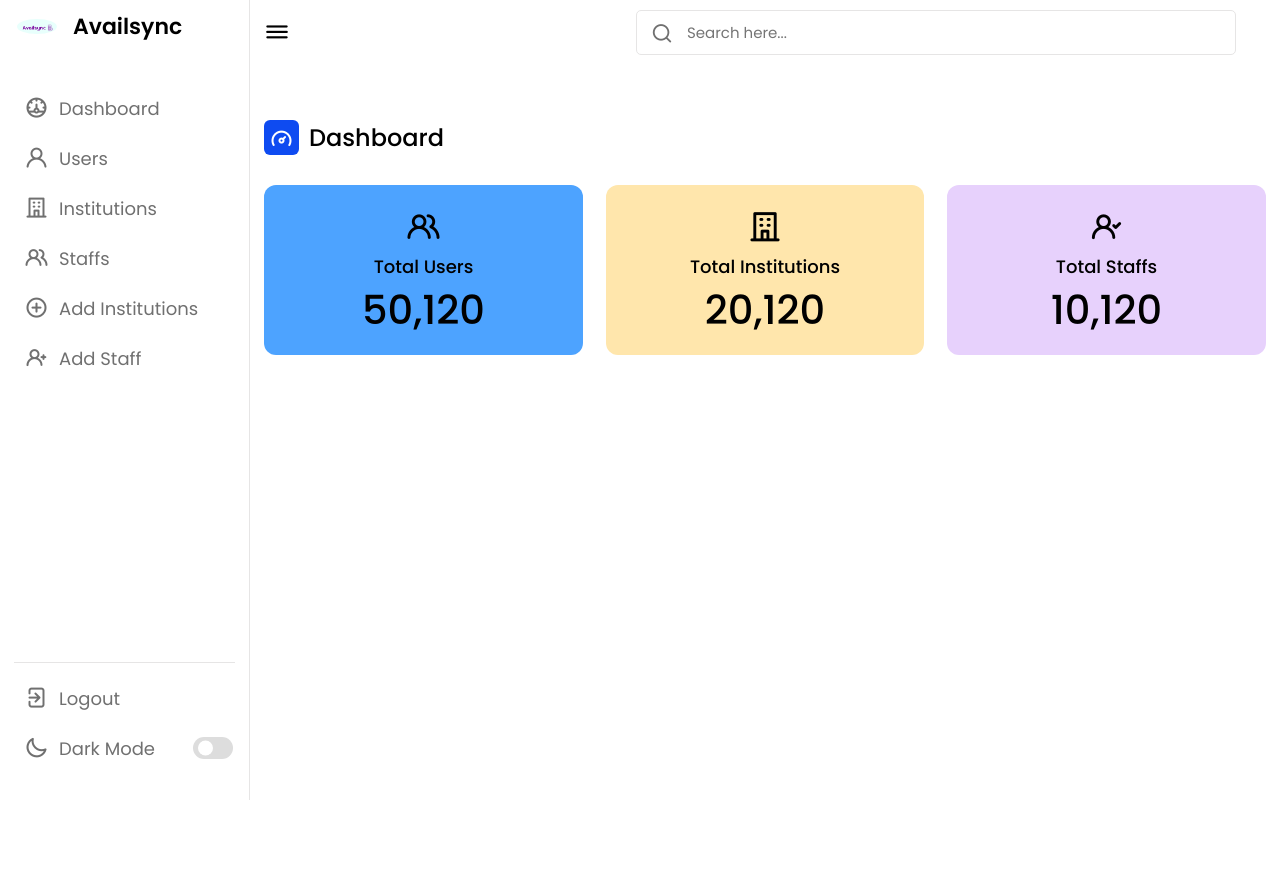
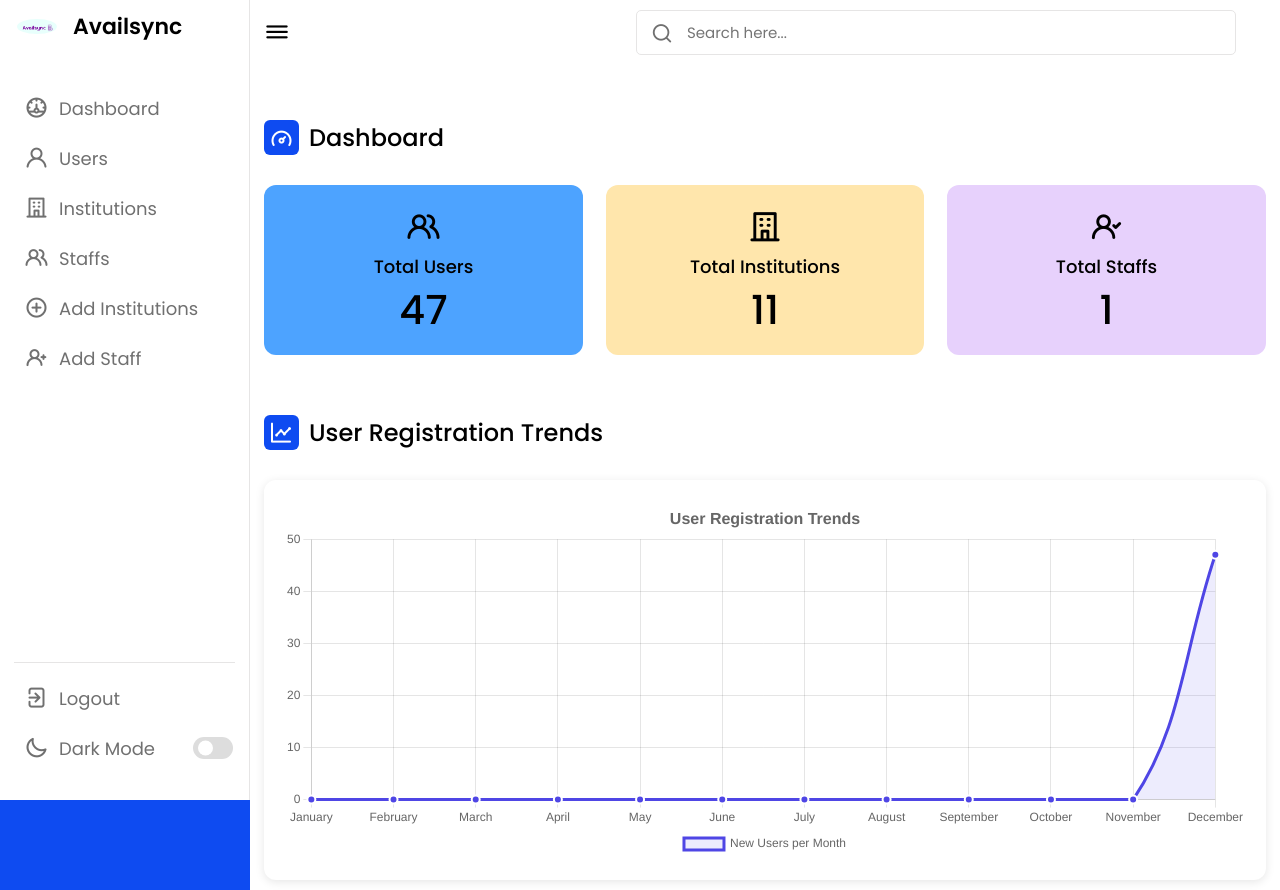
Before and after one commit to amiparadis250/Availsync, a Django app: page /dashboard/ in a window 1280 px wide. Before the commit the page ends 800 px from the top, so only its background shows below. Run offline with Django 5.2, Linux system fonts and the light colour scheme; a user stored in the database is signed in; data comes from the database, SQL or seed files in the repository.

Commit message:
dashboard trends

```diff
--- a/Availsync/static/css/dashboard.css
+++ b/Availsync/static/css/dashboard.css
@@ -302,6 +302,7 @@
     align-items: center;
     justify-content: space-between;
     flex-wrap: wrap;
+
 }
 .dash-content .boxes .box{
     display: flex;
@@ -312,6 +313,7 @@
     padding: 15px 20px;
     background-color: var(--box1-color);
     transition: var(--tran-05);
+
 }
 .boxes .box i{
     font-size: 35px;
--- a/Availsync/templates/dashboard.html
+++ b/Availsync/templates/dashboard.html
@@ -6,7 +6,8 @@
     <meta http-equiv="X-UA-Compatible" content="IE=edge">
     <meta name="viewport" content="width=device-width, initial-scale=1.0">
     <link rel="stylesheet" href="{% static 'css/dashboard.css' %}">
-     <link rel="stylesheet" href="https://unicons.iconscout.com/release/v4.0.0/css/line.css">
+    <link rel="stylesheet" href="https://unicons.iconscout.com/release/v4.0.0/css/line.css">
+    <script src="https://cdn.jsdelivr.net/npm/chart.js"></script>
     <title>Admin Dashboard Panel</title>
 </head>
 <body>
@@ -15,7 +16,6 @@
             <div class="logo-image">
                <img src="{% static 'images/image.png' %}" alt="">
             </div>
-
             <span class="logo_name">Availsync</span>
         </div>
         <div class="menu-items">
@@ -51,13 +51,11 @@
                     <i class="uil uil-signout"></i>
                     <span class="link-name">Logout</span>
                 </a></li>
-
                 <li class="mode">
                     <a href="#">
                         <i class="uil uil-moon"></i>
                         <span class="link-name">Dark Mode</span>
                     </a>
-
                     <div class="mode-toggle">
                       <span class="switch"></span>
                     </div>
@@ -69,13 +67,10 @@
     <section class="dashboard">
         <div class="top">
             <i class="uil uil-bars sidebar-toggle"></i>
-
             <div class="search-box">
                 <i class="uil uil-search"></i>
                 <input type="text" placeholder="Search here...">
             </div>
-
-            <!--<img src="images/profile.jpg" alt="">-->
         </div>
 
         <div class="dash-content">
@@ -89,24 +84,94 @@
                     <div class="box box1">
                         <i class="uil uil-users-alt"></i>
                         <span class="text">Total Users</span>
-                        <span class="number">50,120</span>
+                        <span class="number">{{ total_users }}</span>
                     </div>
                     <div class="box box2">
                         <i class="uil uil-building"></i>
                         <span class="text">Total Institutions</span>
-                        <span class="number">20,120</span>
+                        <span class="number">{{ total_institutions }}</span>
                     </div>
                     <div class="box box3">
                         <i class="uil uil-user-check"></i>
                         <span class="text">Total Staffs</span>
-                        <span class="number">10,120</span>
+                        <span class="number">{{ total_staffs }}</span>
+                    </div>
+                </div>
+
+                <!-- User Trends Graph Section -->
+                <div class="activity" style="margin-top: 50px;">
+                    <div class="title">
+                        <i class="uil uil-chart-line"></i>
+                        <span class="text">User Registration Trends</span>
+                    </div>
+                    <div style="width: 100%; height: 400px; background: white; padding: 20px; border-radius: 12px; box-shadow: 0 2px 10px rgba(0, 0, 0, 0.1);">
+                        <canvas id="userTrendsChart"></canvas>
                     </div>
                 </div>
             </div>
-
-
         </div>
     </section>
+
+    <script>
+        const ctx = document.getElementById('userTrendsChart').getContext('2d');
+
+        // Parse the JSON data from Django
+        const userCounts = {{ user_counts|safe }};
+
+        // Prepare data for the chart
+        const months = ['January', 'February', 'March', 'April', 'May', 'June',
+                       'July', 'August', 'September', 'October', 'November', 'December'];
+        const userData = months.map((_, index) => userCounts[String(index + 1)] || 0);
+
+        // Create the chart
+        new Chart(ctx, {
+            type: 'line',
+            data: {
+                labels: months,
+                datasets: [{
+                    label: 'New Users per Month',
+                    data: userData,
+                    borderColor: '#4F46E5',
+                    backgroundColor: 'rgba(79, 70, 229, 0.1)',
+                    tension: 0.4,
+                    fill: true,
+                    pointBackgroundColor: '#4F46E5',
+                    pointBorderColor: '#fff',
+                    pointBorderWidth: 2,
+                    pointRadius: 4,
+                    pointHoverRadius: 6
+                }]
+            },
+            options: {
+                responsive: true,
+                maintainAspectRatio: false,
+                scales: {
+                    y: {
+                        beginAtZero: true,
+                        ticks: {
+                            stepSize: 10
+                        }
+                    }
+                },
+                plugins: {
+                    title: {
+                        display: true,
+                        text: 'User Registration Trends',
+                        font: {
+                            size: 16
+                        }
+                    },
+                    legend: {
+                        position: 'bottom'
+                    }
+                },
+                interaction: {
+                    intersect: false,
+                    mode: 'index'
+                }
+            }
+        });
+    </script>
 
     <script src="{% static 'javascript/dashboard.js' %}"></script>
 </body>
--- a/Availsync/views.py
+++ b/Availsync/views.py
@@ -1,3 +1,4 @@
+import json
 from django.shortcuts import render, redirect
 from django.contrib.auth import authenticate, login
 from django.contrib.auth import get_user_model
@@ -5,6 +6,10 @@
 from django.contrib.auth.decorators import login_required
 from .models import Staff
 from .models import Institution
+from datetime import timedelta
+from django.db.models.functions import ExtractMonth
+from django.utils import timezone
+from django.db.models import Count
 
 # Get the custom user model
 User = get_user_model()
@@ -44,11 +49,40 @@
 # Dashboard view with login required
 @login_required
 def Dashboard(request):
-    return render(request, 'dashboard.html')
+    total_users = User.objects.count()
+    total_institutions = Institution.objects.count()
+    total_staffs = Staff.objects.count()
+
+    # Active Users (users who logged in within the last 30 days)
+    thirty_days_ago = timezone.now() - timedelta(days=30)
+    active_users = User.objects.filter(last_login__gte=thirty_days_ago).count()
+
+    # User Trends (number of users created per month)
+    user_trends = User.objects.annotate(
+        month=ExtractMonth('created_at')
+    ).values('month').annotate(
+        count=Count('id')
+    ).order_by('month')
+
+    # Initialize counts for all months
+    user_counts = {str(i): 0 for i in range(1, 13)}
+
+    # Update with actual counts
+    for trend in user_trends:
+        user_counts[str(trend['month'])] = trend['count']
+
+    context = {
+        'total_users': total_users,
+        'total_institutions': total_institutions,
+        'total_staffs': total_staffs,
+        'active_users': active_users,
+        'user_counts': json.dumps(user_counts),  # Pass the data as JSON
+    }
+
+    return render(request, 'dashboard.html', context)
 
 def admin_staffs(request):
     staffs = Staff.objects.select_related('institution', 'user').all()  # Use select_related for optimization
-
 
     context = {'staffs': staffs}
 
@@ -60,6 +94,7 @@
     context = {'users': users}
 
     return render(request, 'adminusers.html', context)
+
 def admin_Institutions(request):
     institutions = Institution.objects.all()  # Fetch all institutions
 
```
